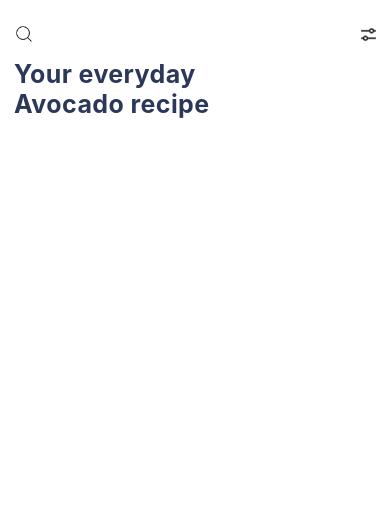
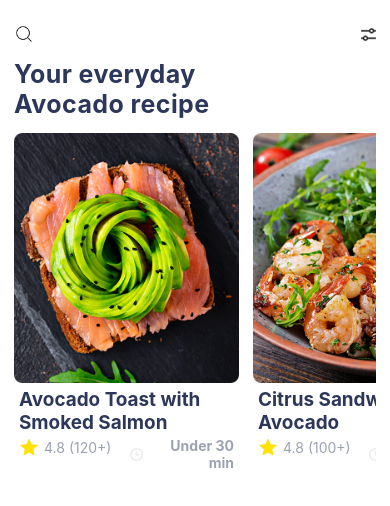
Before and after one commit to TidbitsJS/ReactNative-Kits, a React Native app in the folder avocado-recipe/: screen /Home in a window 390 px wide. Shown: the top 506 px of the page. Built offline with nearby package versions, Linux system fonts and the light colour scheme.

Commit message:
avocado recipe card

```diff
--- /dev/null
+++ b/avocado-recipe/components/RecipeCard.js
@@ -0,0 +1,107 @@
+import React from "react";
+import { View, Text, TouchableOpacity, Image } from "react-native";
+import { icons, COLORS, SIZES } from "../constants";
+
+const RecipeCard = ({ item, index }) => {
+  return (
+    <TouchableOpacity
+      style={{
+        width: 225,
+        marginRight: index === 0 ? SIZES.font : 0,
+      }}
+    >
+      <Image
+        source={item.image}
+        resizeMode="contain"
+        style={{
+          width: "100%",
+          height: 250,
+        }}
+      />
+
+      <View style={{ padding: SIZES.base / 2 }}>
+        <Text
+          style={{
+            fontSize: SIZES.font * 1.35,
+            fontWeight: "700",
+            color: COLORS.primary,
+          }}
+        >
+          {item.name}
+        </Text>
+
+        <View
+          style={{
+            width: "100%",
+            flexDirection: "row",
+            justifyContent: "space-between",
+            alignItems: "flex-start",
+            marginTop: 3,
+          }}
+        >
+          <View
+            style={{
+              flex: 1,
+              width: "100%",
+              flexDirection: "row",
+              justifyContent: "flex-start",
+              alignItems: "center",
+            }}
+          >
+            <Image
+              source={icons.star}
+              resizeMode="contain"
+              style={{
+                width: 20,
+                height: 20,
+                tintColor: COLORS.yellow,
+                marginRight: SIZES.base / 2,
+              }}
+            />
+            <Text
+              style={{
+                fontSize: SIZES.font,
+                color: COLORS.secondary,
+              }}
+            >
+              {item.rating} ({item.people}+)
+            </Text>
+          </View>
+          <View
+            style={{
+              flex: 1,
+              width: "100%",
+              flexDirection: "row",
+              justifyContent: "flex-end",
+              alignItems: "center",
+              marginLeft: SIZES.base / 2,
+            }}
+          >
+            <Image
+              source={icons.clock}
+              resizeMode="contain"
+              style={{
+                width: 15,
+                height: 15,
+                tintColor: COLORS.gray,
+                marginRight: SIZES.base / 2,
+              }}
+            />
+            <Text
+              style={{
+                fontSize: SIZES.font,
+                color: COLORS.secondary,
+                fontWeight: "700",
+                textAlign: "right",
+              }}
+            >
+              Under {item.time} min
+            </Text>
+          </View>
+        </View>
+      </View>
+    </TouchableOpacity>
+  );
+};
+
+export default RecipeCard;
--- /dev/null
+++ b/avocado-recipe/constants/dummy.js
@@ -0,0 +1,43 @@
+import images from "./images";
+
+const recipes = [
+  {
+    id: "r-1",
+    name: "Avocado Toast with Smoked Salmon",
+    rating: 4.8,
+    people: 120,
+    time: 30,
+    image: images.recipe01,
+  },
+  {
+    id: "r-2",
+    name: "Citrus Sandwich with Avocado",
+    rating: 4.8,
+    people: 100,
+    time: 30,
+    image: images.recipe03,
+  },
+];
+
+const breakfast = [
+  {
+    id: "b-1",
+    name: "Keto Avocado Sandwich",
+    image: images.recipe03,
+  },
+  {
+    id: "b-2",
+    name: "Avocado Egg toast",
+    image: images.recipe04,
+  },
+  {
+    id: "b-3",
+    name: "Kiwi Avocado Salsa",
+    image: images.recipe05,
+  },
+];
+
+export default {
+  recipes,
+  breakfast,
+};
--- a/avocado-recipe/constants/index.js
+++ b/avocado-recipe/constants/index.js
@@ -1,5 +1,6 @@
 import images from "./images";
 import icons from "./icons";
 import { COLORS, SHADOW, SIZES } from "./theme";
+import data from "./dummy";
 
-export { images, icons, COLORS, SHADOW, SIZES };
+export { images, icons, COLORS, SHADOW, SIZES, data };
--- a/avocado-recipe/constants/theme.js
+++ b/avocado-recipe/constants/theme.js
@@ -1,6 +1,6 @@
 export const COLORS = {
   primary: "#2C385A",
-  secondary: "#CACDD5",
+  secondary: "#9DA2B2",
   tertiary: "#2EA96A",
 
   white: "#FFFFFF",
--- a/avocado-recipe/screens/Home.js
+++ b/avocado-recipe/screens/Home.js
@@ -5,8 +5,10 @@ import {
   SafeAreaView,
   Image,
   TouchableOpacity,
+  FlatList,
 } from "react-native";
-import { icons, COLORS, SIZES } from "../constants";
+import RecipeCard from "../components/RecipeCard";
+import { icons, COLORS, SIZES, data } from "../constants";
 import FocusedStatusBar from "../utils/FocusedStatusBar";
 
 const Home = () => {
@@ -74,6 +76,18 @@ const Home = () => {
             Avocado recipe
           </Text>
         </View>
+
+        <View style={{ marginVertical: SIZES.font }}>
+          <FlatList
+            data={data.recipes}
+            keyExtractor={(item) => item.id}
+            renderItem={({ item, index }) => (
+              <RecipeCard item={item} index={index} />
+            )}
+            horizontal
+            showsHorizontalScrollIndicator={false}
+          />
+        </View>
       </View>
     </SafeAreaView>
   );
```
